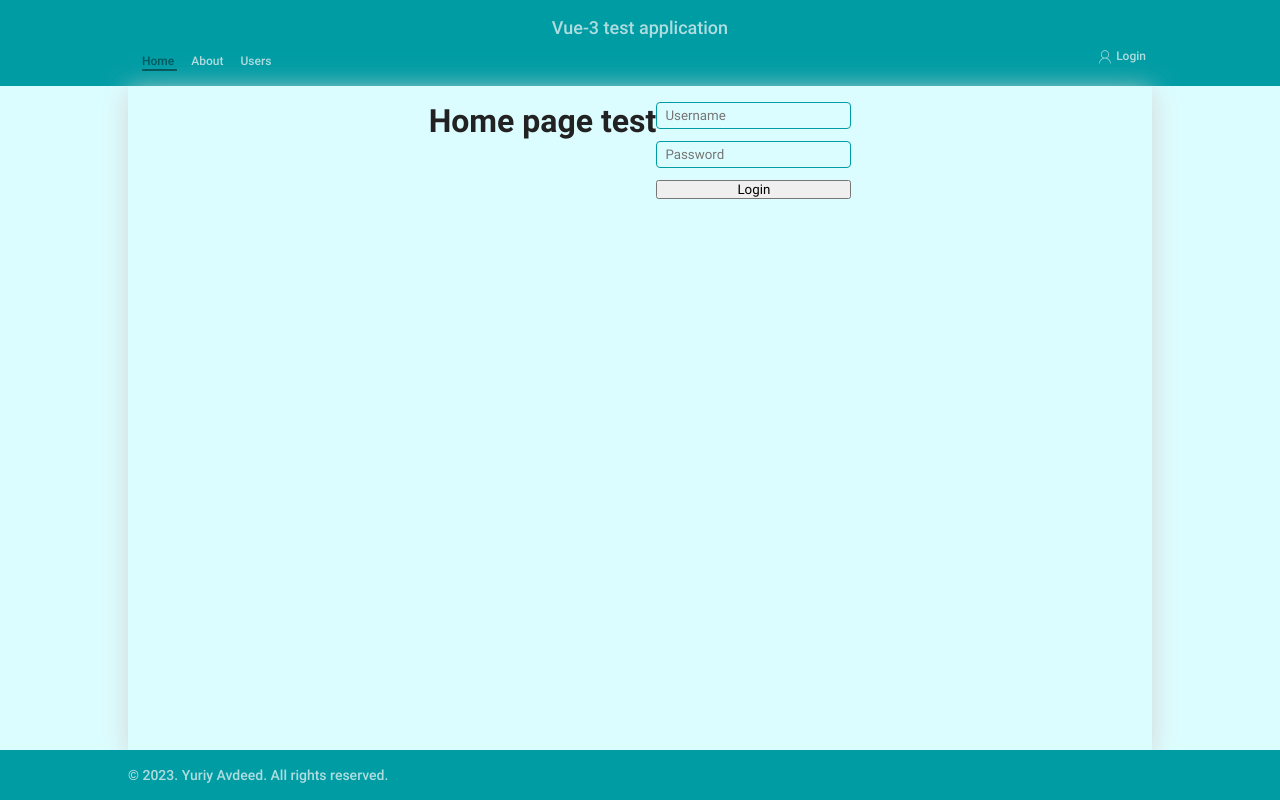
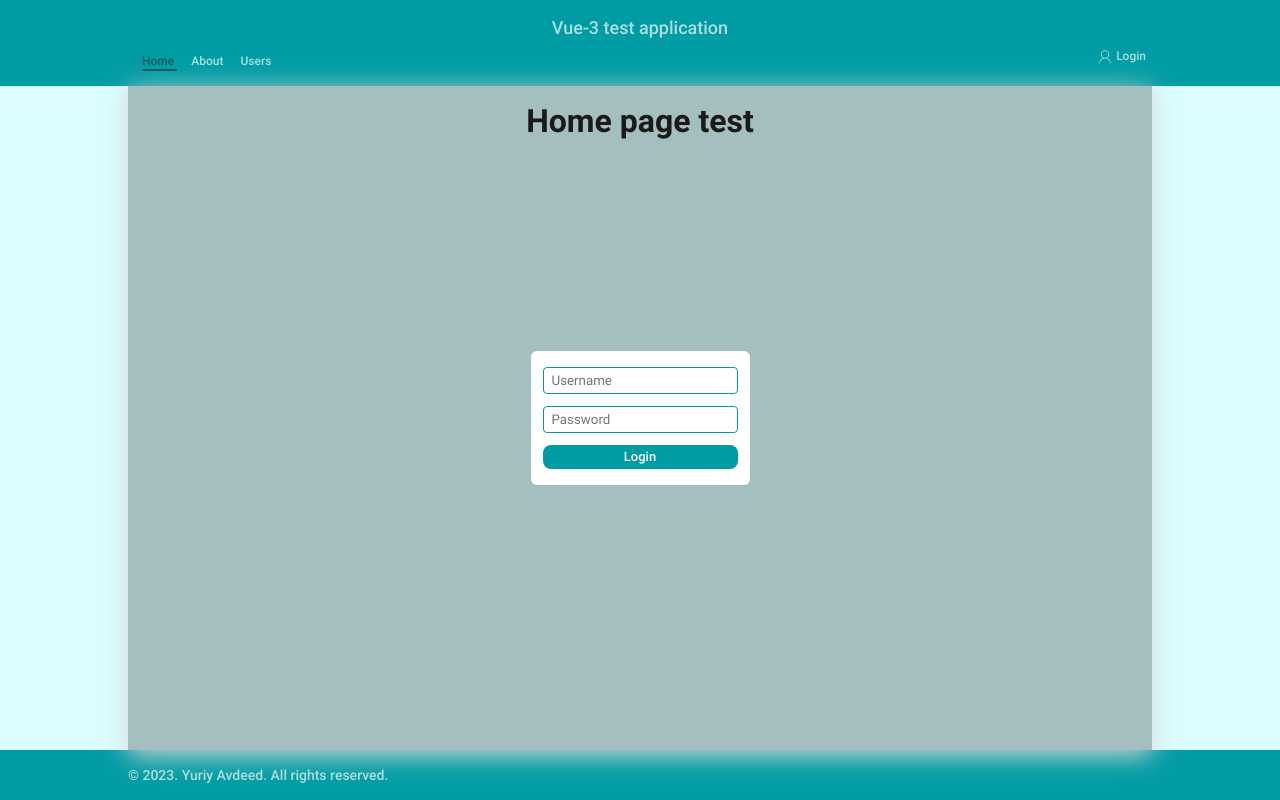
Before and after one commit to yuriy-avdeev/light-users-system, a Vue app: page / in a window 1280 px wide. Built offline with nearby package versions, Linux system fonts and the light colour scheme.

Commit message:
chore: add popup styles

```diff
--- a/src/components/AppHeader.vue
+++ b/src/components/AppHeader.vue
@@ -22,8 +22,7 @@ const handleLoginButton = () => {
     userStore.logout();
     router.push('/');
   } else {
-    // TODO - rethink this - open popup on home page
-    router.push('/login');
+    // TODO - open popup on home page ('/') with login form
   }
 }
 </script>
--- a/src/components/LoginForm.vue
+++ b/src/components/LoginForm.vue
@@ -18,6 +18,7 @@ const password = ref('');
 const performLogin = () => {
     // TODO - split login for user and for admin
     const isAuth = userStore.login(login.value, password.value);
+    // TODO - add logic if !redirectedFrom
     if (isAuth) {
         router.push(props.redirectedFrom);
     } else {
@@ -55,11 +56,13 @@ const performLogin = () => {
 </template>
 
 <style scoped>
-/* rework */
 .login-form {
+    padding: 16px 12px;
     display: flex;
     flex-direction: column;
     gap: 12px;
+    border-radius: 6px;
+    background-color: var(--color-white);
 }
 
 .login-form__input {
@@ -79,12 +82,21 @@ const performLogin = () => {
 }
 
 .login-form__button {
-    /*  */
+    border-radius: 8px;
+    border: none;
+    background-color: var(--color-background-secondary);
+    padding: 4px;
+    cursor: pointer;
+    font: 500 13px/1.2 var(--main-font);
+    color: var(--color-white);
+    transition: color 300ms, background-color 300ms;
 }
 
 @media (hover: hover) {
     .login-form__button:hover {
-        /*  */
+        background-color: var(--color-white);
+        box-shadow: inset 10px -10px 15px var(--color-background);
+        color: var(--color-background-secondary);
     }
 }
 </style>
--- a/src/components/PopupWrapper.vue
+++ b/src/components/PopupWrapper.vue
@@ -12,7 +12,13 @@
 
 <style scoped>
 .popup {
-    /*  */
+    position: absolute;
+    inset: 0;
+    background-color: rgba(0, 0, 0, 0.25);
+    display: flex;
+    justify-content: center;
+    align-items: center;
+    padding: 0 10px;
 }
 
 .popup__content-container {
--- a/src/pages/HomePage.vue
+++ b/src/pages/HomePage.vue
@@ -46,5 +46,6 @@ onMounted(() => {
 .home-page {
   display: flex;
   justify-content: center;
+  position: relative;
 }
 </style>
```
